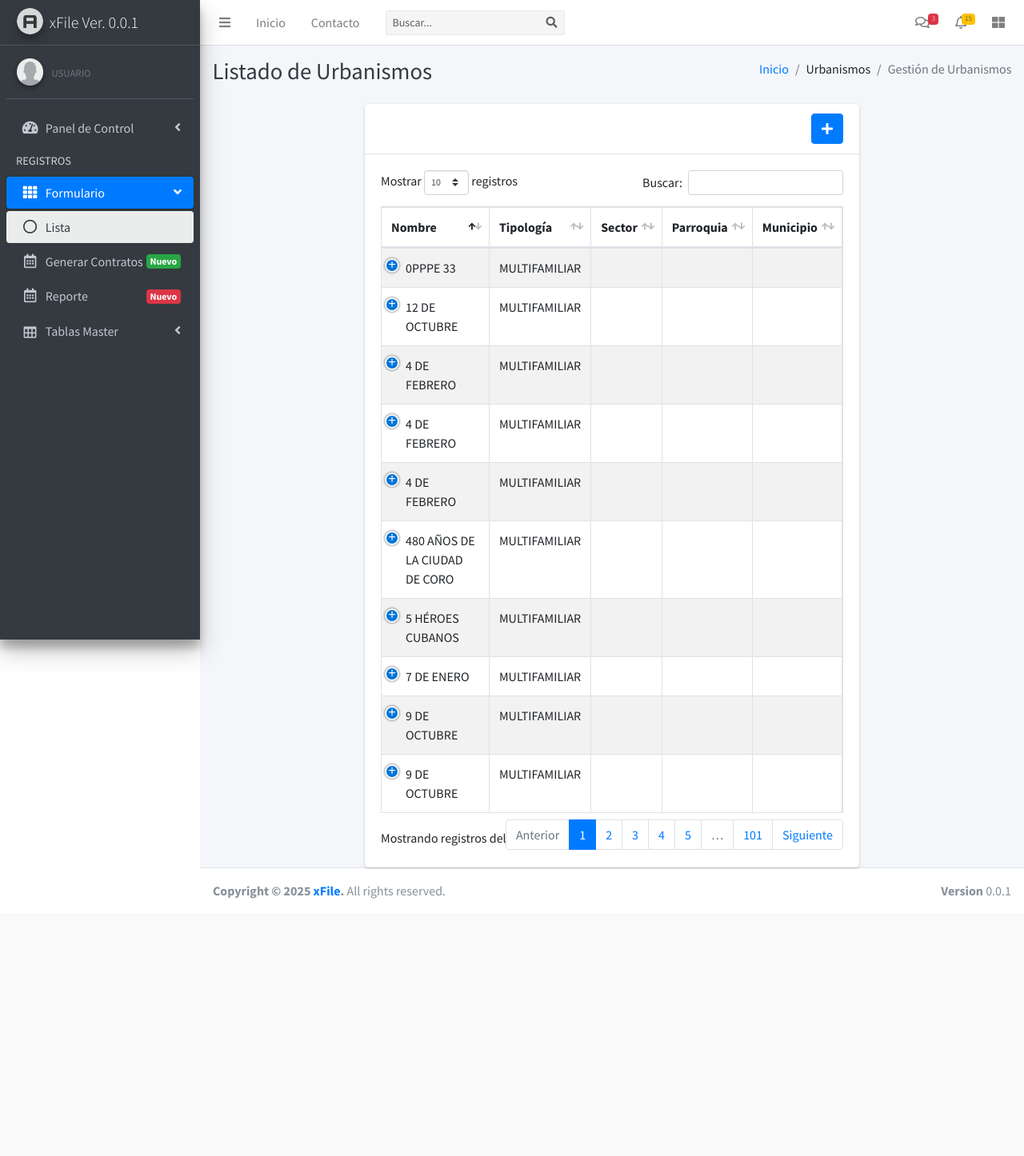
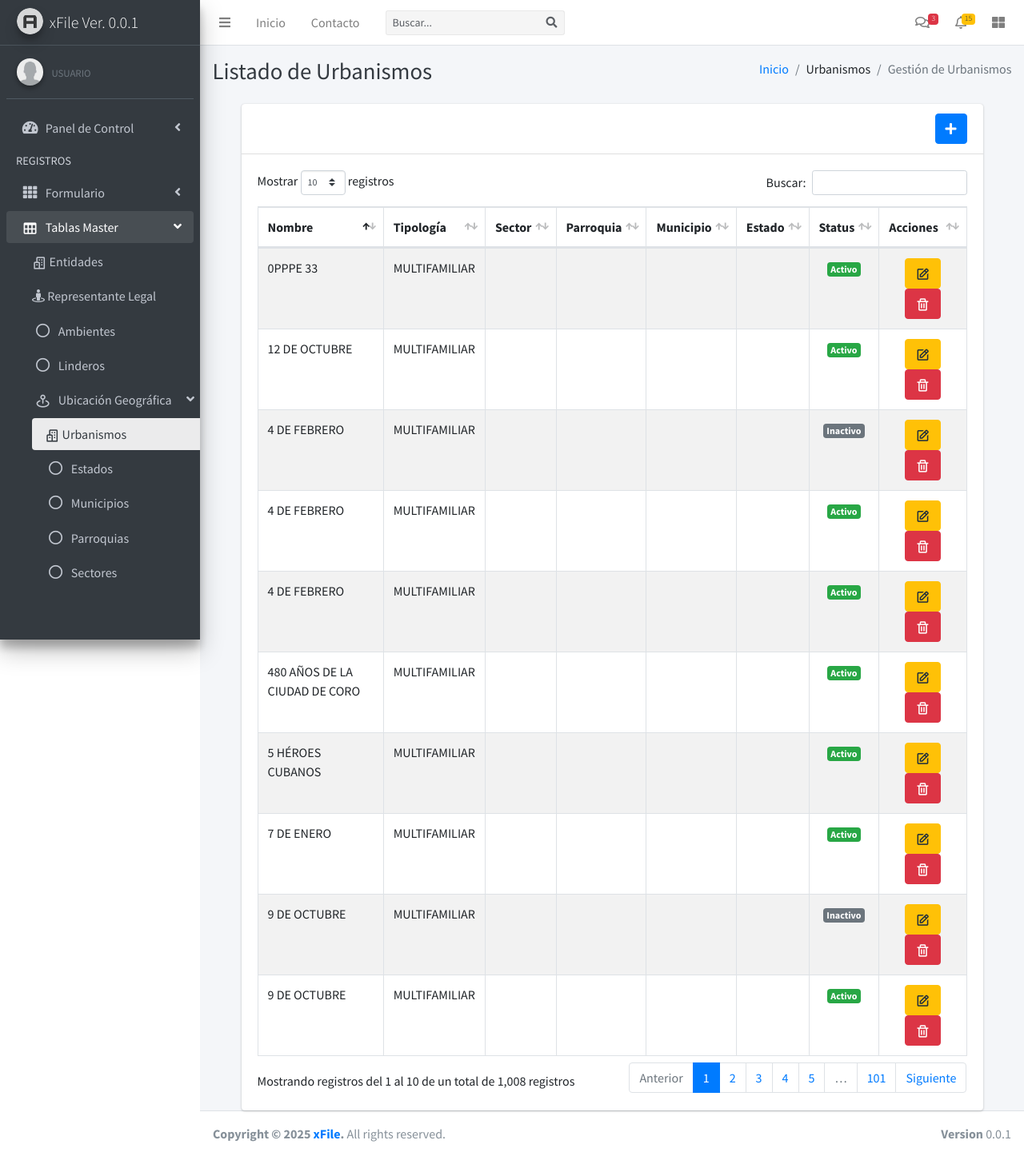
Before and after one commit to 3aTech/xfile, a Django app: page /urbanismos/ in a window 1280 px wide. Shown: the whole page at 80% size. Before the commit the page ends 1124 px from the top, so only its background shows below. Run offline with Django 5.2, Linux system fonts and the light colour scheme; a user stored in the database is signed in; data comes from the database, SQL or seed files in the repository; both versions use the stored data as it was after the commit; data that the repository does not hold is empty; some libraries are stand-ins or nearby versions.

Commit message:
Eliminar archivo de fixtures y ajustar estilos en las plantillas de Urbanismos y Sidebar para mejorar la presentación y la navegación

```diff
--- a/xFile/formulario/views.py
+++ b/xFile/formulario/views.py
@@ -90,6 +90,9 @@
         context['municipios'] = Municipios.objects.all()
         context['parroquias'] = Parroquias.objects.all()
         context['sectores'] = Sectores.objects.all()
+
+        context['current_page'] = 'datos'
+
         context['total_registros'] = self.get_queryset().count()  # Agregar la cantidad de registros
         return context
 
@@ -116,6 +119,8 @@
         context['parroquias'] = Parroquias.objects.filter(status=True)
         context['sectores'] = Sectores.objects.filter(status=True)
         context['urbanismos'] = Urbanismos.objects.filter(status=True)
+
+        context['current_page'] = 'datos'
 
         return context
 
@@ -151,6 +156,9 @@
         context['municipios'] = Municipios.objects.filter(status=True)
         context['parroquias'] = Parroquias.objects.filter(status=True)
         context['sectores'] = Sectores.objects.filter(status=True)
+
+        context['current_page'] = 'datos'
+
         return context
 
     def form_valid(self, form):
@@ -189,6 +197,9 @@
     def get_context_data(self, **kwargs):
         context = super().get_context_data(**kwargs)
         context['total_registros'] = self.get_queryset().count()  # Agregar la cantidad de registros
+
+        context['current_page'] = 'ambientes'
+
         return context
 
 # Vista para crear un nuevo ambiente
@@ -196,6 +207,13 @@
     model = Ambientes
     fields = ['ambiente']
     success_url = reverse_lazy('ambiente_list')
+
+    def get_context_data(self, **kwargs):
+        context = super().get_context_data(**kwargs)
+
+        context['current_page'] = 'ambientes'
+
+        return context
 
     def form_valid(self, form):
         form.instance.us_in = self.request.user.username
@@ -208,6 +226,13 @@
     fields = ['ambiente']
     success_url = reverse_lazy('ambiente_list')
 
+    def get_context_data(self, **kwargs):
+        context = super().get_context_data(**kwargs)
+
+        context['current_page'] = 'ambientes'
+
+        return context
+
     def form_valid(self, form):
         form.instance.us_mo = self.request.user.username
         messages.success(self.request, 'Ambiente actualizado exitosamente.')
@@ -217,6 +242,13 @@
 class AmbienteDeleteView(LoginRequiredMixin, DeleteView):
     model = Ambientes
     success_url = reverse_lazy('ambiente_list')
+
+    def get_context_data(self, **kwargs):
+        context = super().get_context_data(**kwargs)
+
+        context['current_page'] = 'ambientes'
+
+        return context
 
     def delete(self, request, *args, **kwargs):
         messages.success(self.request, 'Ambiente eliminado exitosamente.')
@@ -263,6 +295,9 @@
     def get_context_data(self, **kwargs):
         context = super().get_context_data(**kwargs)
         context['total_registros'] = self.get_queryset().count()  # Agregar la cantidad de registros
+
+        context['current_page'] = 'linderos'
+
         return context
 
 # Vista para crear un nuevo ambiente
@@ -270,6 +305,14 @@
     model = Linderos
     fields = ['lindero']
     success_url = reverse_lazy('lindero_list')
+
+    def get_context_data(self, **kwargs):
+        context = super().get_context_data(**kwargs)
+        context['total_registros'] = self.get_queryset().count()  # Agregar la cantidad de registros
+
+        context['current_page'] = 'linderos'
+
+        return context
 
     def form_valid(self, form):
         form.instance.us_in = self.request.user.username
@@ -282,6 +325,13 @@
     fields = ['lindero']
     success_url = reverse_lazy('lindero_list')
 
+    def get_context_data(self, **kwargs):
+        context = super().get_context_data(**kwargs)
+        context['total_registros'] = self.get_queryset().count()  # Agregar la cantidad de registros
+
+        context['current_page'] = 'linderos'
+
+        return context
     def form_valid(self, form):
         form.instance.us_mo = self.request.user.username
         messages.success(self.request, 'Lindero actualizado exitosamente.')
@@ -291,6 +341,14 @@
 class LinderoDeleteView(LoginRequiredMixin, DeleteView):
     model = Linderos
     success_url = reverse_lazy('lindero_list')
+
+    def get_context_data(self, **kwargs):
+        context = super().get_context_data(**kwargs)
+        context['total_registros'] = self.get_queryset().count()  # Agregar la cantidad de registros
+
+        context['current_page'] = 'linderos'
+
+        return context
 
     def delete(self, request, *args, **kwargs):
         messages.success(self.request, 'Lindero eliminado exitosamente.')
@@ -325,6 +383,14 @@
     model = Estados
     template_name = 'pages/estados.html'
     context_object_name = 'registros'
+
+    def get_context_data(self, **kwargs):
+        context = super().get_context_data(**kwargs)
+        context['total_registros'] = self.get_queryset().count()  # Agregar la cantidad de registros
+
+        context['current_page'] = 'estados'
+
+        return context
 
     def get_queryset(self):
         queryset = super().get_queryset()
@@ -400,6 +466,10 @@
     def get_context_data(self, **kwargs):
         context = super().get_context_data(**kwargs)
         context['estados'] = Estados.objects.filter(status=True)
+        context['total_registros'] = self.get_queryset().count()  # Agregar la cantidad de registros
+
+        context['current_page'] = 'municipios'
+
         return context
 
 # Vista para manejar las solicitudes AJAX para crear, editar y eliminar
@@ -490,6 +560,9 @@
         context = super().get_context_data(**kwargs)
         context['municipios'] = Municipios.objects.filter(status=True)
         context['estados'] = Estados.objects.filter(status=True)
+
+        context['current_page'] = 'parroquias'
+
         return context
 
 # Vista para manejar las solicitudes AJAX para crear, editar y eliminar
@@ -578,6 +651,8 @@
         context['municipios'] = Municipios.objects.filter(status=True)
         context['parroquias'] = Parroquias.objects.filter(status=True)
 
+        context['current_page'] = 'sectores'
+
         return context
 
 # Vista para manejar las solicitudes AJAX para crear, editar y eliminar
@@ -643,6 +718,9 @@
     def get_context_data(self, **kwargs):
         context = super().get_context_data(**kwargs)
         context['total_registros'] = self.get_queryset().count()
+
+        context['current_page'] = 'entidades'
+
         return context
 
 @api_view(['POST'])
@@ -725,6 +803,9 @@
         context = super().get_context_data(**kwargs)
         context['entidades'] = Entidades.objects.filter(status=True)
         context['total_registros'] = self.get_queryset().count()
+
+        context['current_page'] = 'representantes'
+
         return context
 
 @api_view(['POST'])
@@ -856,4 +937,6 @@
         context['sectores'] = Sectores.objects.filter(status=True)
         context['tipologias'] = Tipologias_URB.objects.filter(status=True)
 
+        context['current_page'] = 'urbanismos'
+
         return context
--- a/xFile/templates/includes/sidebar.html
+++ b/xFile/templates/includes/sidebar.html
@@ -27,13 +27,13 @@
             </p>
           </a>
           <ul class="nav nav-treeview">
-            <li class="nav-item">
+            <li class="nav-item ml-3">
               <a href="{% url 'home' %}" class="nav-link">
                 <i class="far fa-circle nav-icon"></i>
                 <p>Tablero</p>
               </a>
             </li>
-            <li class="nav-item">
+            <li class="nav-item ml-3">
               <a href="{% url 'home' %}" class="nav-link">
                 <i class="far fa-circle nav-icon"></i>
                 <p>Tablero v2</p>
@@ -42,68 +42,75 @@
           </ul>
         </li>
         <li class="nav-header">REGISTROS</li>
-        <li class="nav-item has-treeview menu-open">
-          <a href="#" class="nav-link active">
+        <li class="nav-item has-treeview {% if current_page == 'datos' %}menu-open{% endif %}">
+          <a href="#" class="nav-link {% if current_page == 'datos' %}active{% endif %}">
             <i class="nav-icon fas fa-th"></i>
             <p>
               Formulario <i class="right fas fa-angle-left"></i>
             </p>
           </a>
           <ul class="nav nav-treeview">
-            <li class="nav-item">
-              <a href="{% url 'datos_list' %}" class="nav-link active">
+            <li class="nav-item  ml-3">
+              <a href="{% url 'datos_list' %}" class="nav-link {% if current_page == 'datos' %}active{% endif %}">
                 <i class="far fa-circle nav-icon"></i>
                 <p>Lista <span class="badge badge-info right">{{ total_registros }}</span></p>
               </a>
             </li>
-            <li class="nav-item">
+            <li class="nav-item  ml-3">
               <a href="#" class="nav-link">
                 <i class="nav-icon far fa-calendar-alt"></i>
-                <p>Generar Contratos <span class="right badge badge-success">Nuevo</span></p>
+                <p>Gen. Contratos <span class="right badge badge-success">New</span></p>
               </a>
             </li>
-            <li class="nav-item">
+            <li class="nav-item  ml-3">
               <a href="#" class="nav-link">
                 <i class="nav-icon far fa-calendar-alt"></i>
-                <p>Reporte <span class="right badge badge-danger">Nuevo</span></p>
+                <p>Reporte <span class="right badge badge-danger">New</span></p>
               </a>
             </li>
           </ul>
         </li>
-        <li class="nav-item">
-          <a href="#" class="nav-link">
+        <li class="nav-item
+          {% if current_page == 'entidades' or current_page == 'representantes' or current_page == 'ambientes' or current_page == 'linderos' or current_page == 'urbanismos' or current_page == 'estados' or current_page == 'municipios' or current_page == 'parroquias' or current_page == 'sectores' %}
+            menu-open
+          {% endif %}">
+          <a href="#" class="nav-link {% if current_page == 'entidades' or current_page == 'representantes' or current_page == 'ambientes' or current_page == 'linderos' %}
+            active
+          {% endif %}">
             <i class='nav-icon bx bx-table'></i>
             <p>
               Tablas Master
               <i class="right fas fa-angle-left"></i>
             </p>
           </a>
-          <ul class="nav nav-treeview">
+          <ul class="nav nav-treeview ml-3">
             <li class="nav-item">
-              <a href="{% url 'entidades_list' %}" class="nav-link">
+              <a href="{% url 'entidades_list' %}" class="nav-link {% if current_page == 'entidades' %}active{% endif %}">
                 <i class='bx bx-buildings' ></i>
                 <p>Entidades</p>
               </a>
             </li>
             <li class="nav-item">
-              <a href="{% url 'representantes_list' %}" class="nav-link">
+              <a href="{% url 'representantes_list' %}" class="nav-link {% if current_page == 'representantes' %}active{% endif %}">
                 <i class="fas fa-light fa-street-view"></i>
                 <p>Representante Legal</p>
               </a>
             </li>
             <li class="nav-item">
-              <a href="{% url 'ambiente_list' %}" class="nav-link">
+              <a href="{% url 'ambiente_list' %}" class="nav-link {% if current_page == 'ambientes' %}active{% endif %}">
                 <i class="far fa-circle nav-icon"></i>
                 <p>Ambientes</p>
               </a>
             </li>
             <li class="nav-item">
-              <a href="{% url 'lindero_list' %}" class="nav-link">
+              <a href="{% url 'lindero_list' %}" class="nav-link {% if current_page == 'linderos' %}active{% endif %}">
                 <i class="far fa-circle nav-icon"></i>
                 <p>Linderos</p>
               </a>
             </li>
-            <li class="nav-item">
+            <li class="nav-item {% if current_page == 'urbanismos' or current_page == 'estados' or current_page == 'municipios' or current_page == 'parroquias' or current_page == 'sectores' %}
+                menu-open
+              {% endif %}">
               <a href="#" class="nav-link">
                 <i class='nav-icon bx bx-map-pin'></i>
                 <p>
@@ -112,34 +119,34 @@
                 </p>
               </a>
               <ul class="nav nav-treeview">
-                <li class="nav-item">
-                  <a href="{% url 'estado_list' %}" class="nav-link">
+                <li class="nav-item ml-3">
+                  <a href="{% url 'urbanismo_list' %}" class="nav-link {% if current_page == 'urbanismos' %}active{% endif %}">
+                    <i class='bx bx-buildings'></i>
+                    <p>Urbanismos</p>
+                  </a>
+                </li>
+                <li class="nav-item ml-3">
+                  <a href="{% url 'estado_list' %}" class="nav-link {% if current_page == 'estados' %}active{% endif %}">
                     <i class="far fa-circle nav-icon"></i>
                     <p>Estados</p>
                   </a>
                 </li>
-                <li class="nav-item">
-                  <a href="{% url 'municipio_list' %}" class="nav-link">
+                <li class="nav-item ml-3">
+                  <a href="{% url 'municipio_list' %}" class="nav-link {% if current_page == 'municipios' %}active{% endif %}">
                     <i class="far fa-circle nav-icon"></i>
                     <p>Municipios</p>
                   </a>
                 </li>
-                <li class="nav-item">
-                  <a href="{% url 'parroquia_list' %}" class="nav-link">
+                <li class="nav-item ml-3">
+                  <a href="{% url 'parroquia_list' %}" class="nav-link {% if current_page == 'parroquias' %}active{% endif %}">
                     <i class="far fa-circle nav-icon"></i>
                     <p>Parroquias</p>
                   </a>
                 </li>
-                <li class="nav-item">
-                  <a href="{% url 'sector_list' %}" class="nav-link">
+                <li class="nav-item ml-3">
+                  <a href="{% url 'sector_list' %}" class="nav-link {% if current_page == 'sectores' %}active{% endif %}">
                     <i class="far fa-circle nav-icon"></i>
                     <p>Sectores</p>
-                  </a>
-                </li>
-                <li class="nav-item">
-                  <a href="{% url 'urbanismo_list' %}" class="nav-link">
-                    <i class="far fa-circle nav-icon"></i>
-                    <p>Urbanismos</p>
                   </a>
                 </li>
               </ul>
--- a/xFile/templates/pages/urbanismos.html
+++ b/xFile/templates/pages/urbanismos.html
@@ -32,7 +32,7 @@
 {% endblock contentheader %}
 
 {% block content %}
-<div class="card" style="width: 60%; margin: auto;">
+<div class="card" style="width: 90%; margin: auto;">
     <div class="card-header d-flex justify-content-end">
        <button type="button" class="btn btn-primary" data-toggle="modal" data-target="#createModal">
         <i class="fas fa-solid fa-plus me-1"></i>
```
Also changed, not shown: xFile/db.sqlite3, 1 other file.
